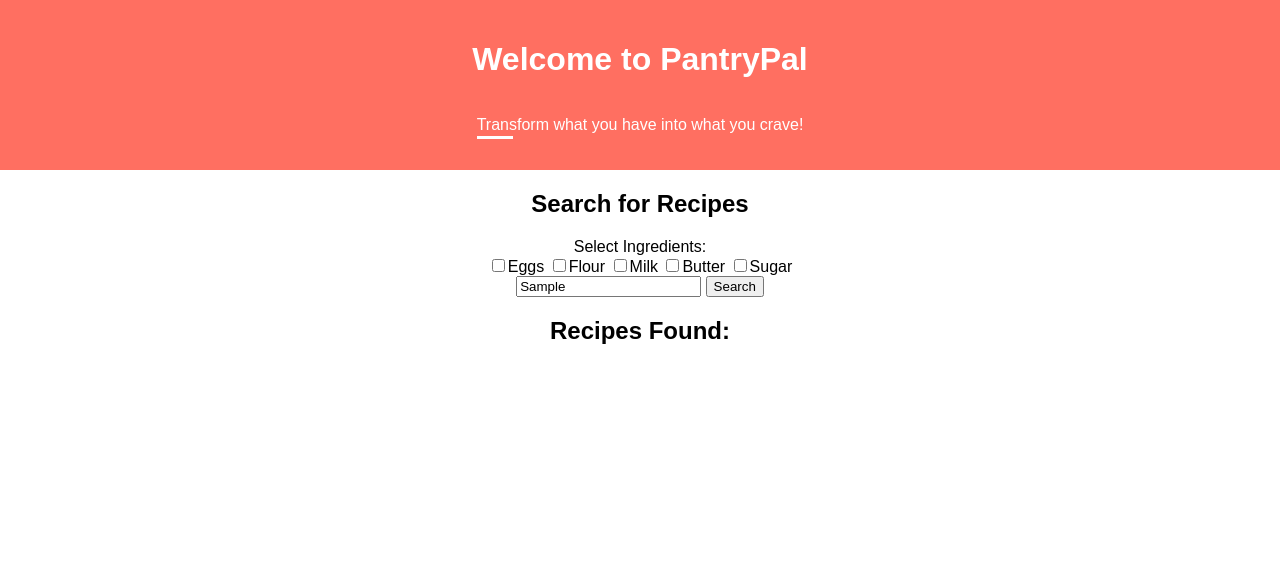
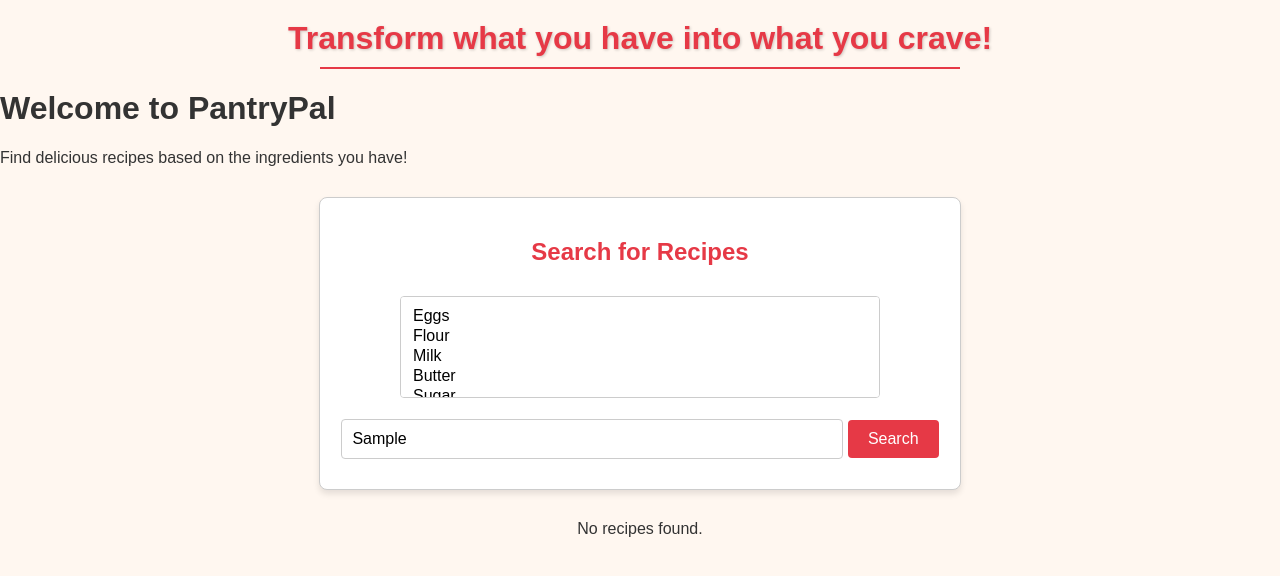
Before and after one commit to conga0881/pantrypal, a plain HTML site: page index.html in a window 1280 px wide. Both pictures are taken after typing "Sample" into the empty fields and a click on the button "Search". Drawn offline with Linux system fonts and the light colour scheme.

Commit message:
Updated search functionality and recipe links

```diff
--- a/index.html
+++ b/index.html
@@ -5,33 +5,30 @@
     <meta name="viewport" content="width=device-width, initial-scale=1.0">
     <title>PantryPal</title>
     <link rel="stylesheet" href="styles.css">
+    <script defer src="script.js"></script>
 </head>
 <body>
-  <header>
+    <div class="slogan">Transform what you have into what you crave!</div>
     <h1>Welcome to PantryPal</h1>
-    <p class="slogan">Transform what you have into what you crave!</p>
-  </header>
+    <p>Find delicious recipes based on the ingredients you have!</p>
 
-  <main>
-    <section>
+    <div class="search-container">
         <h2>Search for Recipes</h2>
-      <div class="ingredient-selection">
-        <label>Select Ingredients:</label>
-        <div>
-          <input type="checkbox" value="Eggs" id="eggs"><label for="eggs">Eggs</label>
-          <input type="checkbox" value="Flour" id="flour"><label for="flour">Flour</label>
-          <input type="checkbox" value="Milk" id="milk"><label for="milk">Milk</label>
-          <input type="checkbox" value="Butter" id="butter"><label for="butter">Butter</label>
-          <input type="checkbox" value="Sugar" id="sugar"><label for="sugar">Sugar</label>
+        <select id="ingredient-list" multiple>
+            <option value="eggs">Eggs</option>
+            <option value="flour">Flour</option>
+            <option value="milk">Milk</option>
+            <option value="butter">Butter</option>
+            <option value="sugar">Sugar</option>
+            <option value="cheese">Cheese</option>
+            <option value="chocolate">Chocolate</option>
+            <option value="tomato">Tomato</option>
+            <option value="onion">Onion</option>
+        </select>
+        <input type="text" id="additional-ingredients" placeholder="Enter additional ingredients (optional)">
+        <button id="search-button">Search</button>
     </div>
-        <input type="text" id="additional-ingredients" placeholder="Enter additional ingredients (e.g., chocolate)">
-        <button onclick="handleSearch()">Search</button>
-      </div>
-    </section>
 
-    <section id="recipe-results"></section>
-  </main>
-
-  <script src="script.js"></script>
+    <div id="results"></div>
 </body>
 </html>
--- a/script.js
+++ b/script.js
@@ -1,42 +1,42 @@
-const recipes = {
-  Pancakes: {
-    ingredients: ['Eggs', 'Flour', 'Milk'],
-    url: 'pancakes.html'
-  },
-  Cake: {
-    ingredients: ['Flour', 'Milk', 'Butter', 'Sugar'],
-    url: 'cake.html'
-  },
-  Omelette: {
-    ingredients: ['Eggs', 'Butter'],
-    url: 'omelette.html'
-  }
-};
+document.getElementById('search-button').addEventListener('click', function() {
+    const selectedIngredients = Array.from(document.querySelectorAll('#ingredient-list option:checked'))
+        .map(option => option.value.toLowerCase());
+    const additionalIngredients = document.getElementById('additional-ingredients').value
+        .split(',')
+        .map(ingredient => ingredient.trim().toLowerCase())
+        .filter(Boolean);
 
-function handleSearch() {
-  const checkboxes = document.querySelectorAll('input[type="checkbox"]:checked');
-  const selectedIngredients = Array.from(checkboxes).map(cb => cb.value);
+    const allIngredients = [...selectedIngredients, ...additionalIngredients];
 
-  const additionalInput = document.getElementById('additional-ingredients').value;
-  if (additionalInput) {
-    selectedIngredients.push(...additionalInput.split(',').map(item => item.trim()));
-  }
+    if (allIngredients.length === 0) {
+        alert("Please select or enter at least one ingredient.");
+        return;
+    }
 
-  searchRecipes(selectedIngredients);
-}
+    // Mock recipe database
+    const recipes = {
+        "Pancakes": ["eggs", "flour", "milk"],
+        "Omelette": ["eggs", "butter", "cheese"],
+        "Cake": ["flour", "sugar", "butter", "eggs"],
+        "Tomato Soup": ["tomato", "onion", "butter"]
+    };
 
-function searchRecipes(selectedIngredients) {
-  const resultsDiv = document.getElementById('recipe-results');
-  resultsDiv.innerHTML = '<h2>Recipes Found:</h2>';
+    const foundRecipes = Object.keys(recipes).filter(recipe => {
+        const recipeIngredients = recipes[recipe];
+        return allIngredients.every(ingredient => recipeIngredients.includes(ingredient));
+    });
 
-  for (const [name, recipe] of Object.entries(recipes)) {
-    const matches = recipe.ingredients.every(ingredient => selectedIngredients.includes(ingredient));
-    if (matches) {
-      const link = document.createElement('a');
-      link.href = recipe.url;
-      link.textContent = name;
-      resultsDiv.appendChild(link);
-      resultsDiv.appendChild(document.createElement('br'));
+    const resultsContainer = document.getElementById('results');
+    resultsContainer.innerHTML = "";
+
+    if (foundRecipes.length > 0) {
+        foundRecipes.forEach(recipe => {
+            const recipeLink = document.createElement('a');
+            recipeLink.href = `${recipe.toLowerCase().replace(/ /g, '-')}.html`;
+            recipeLink.textContent = recipe;
+            resultsContainer.appendChild(recipeLink);
+        });
+    } else {
+        resultsContainer.textContent = "No recipes found.";
     }
-  }
-}
+});
--- a/styles.css
+++ b/styles.css
@@ -1,74 +1,97 @@
+/* General body styling */
 body {
-    font-family: Arial, sans-serif;
+    font-family: 'Arial', sans-serif;
     margin: 0;
     padding: 0;
-    background-color: #ffffff;
+    background-color: #fff7f0;
+    color: #333;
 }
 
-header {
+/* Header and slogan styling */
+.slogan {
     text-align: center;
-    padding: 20px;
-    background-color: #FF6F61;
-    color: white;
+    font-size: 2rem;
+    font-weight: bold;
+    margin: 20px 0;
+    color: #e63946;
+    text-shadow: 1px 1px 3px rgba(0, 0, 0, 0.2);
 }
 
-.slogan {
-    position: relative;
-    display: inline-block;
+/* Underline animation for slogan */
+.slogan::after {
+    content: '';
+    display: block;
+    width: 0;
+    height: 2px;
+    margin: 10px auto;
+    background-color: #e63946;
+    animation: underline-expand 1s ease-in-out forwards;
 }
 
-.slogan::after {
-    content: "";
-    position: absolute;
-    width: 100%;
-    height: 3px;
-    background-color: white;
-    bottom: -5px;
-    left: 0;
-    animation: underline 2s infinite;
-}
-
-@keyframes underline {
+@keyframes underline-expand {
     0% {
         width: 0;
     }
     100% {
-        width: 100%;
+        width: 50%;
     }
 }
 
-main {
+/* Search container styling */
+.search-container {
     text-align: center;
-    margin-top: 20px;
+    margin: 30px auto;
+    padding: 20px;
+    background: white;
+    border: 1px solid #ccc;
+    border-radius: 8px;
+    max-width: 600px;
+    box-shadow: 0 4px 6px rgba(0, 0, 0, 0.1);
 }
 
-.search-section {
-    background-color: #fff5f0;
-    border: 1px solid #FF6F61;
-    padding: 20px;
-    width: 300px;
-    margin: 0 auto;
-    border-radius: 8px;
+.search-container h2 {
+    font-size: 1.5rem;
+    color: #e63946;
 }
 
-#searchButton {
-    background-color: #FF6F61;
+select, input[type="text"] {
+    width: 80%;
+    max-width: 500px;
+    padding: 10px;
+    margin: 10px 0;
+    font-size: 1rem;
+    border: 1px solid #ccc;
+    border-radius: 4px;
+}
+
+button {
+    padding: 10px 20px;
+    font-size: 1rem;
+    background-color: #e63946;
     color: white;
     border: none;
-    padding: 10px;
+    border-radius: 4px;
     cursor: pointer;
-    border-radius: 5px;
 }
 
-#recipeResults {
-    margin-top: 20px;
+button:hover {
+    background-color: #d62828;
 }
 
-ul {
-    list-style-type: none;
-    padding: 0;
+/* Recipe results */
+#results {
+    margin-top: 20px;
+    text-align: center;
 }
 
-li {
-    padding: 5px;
+#results a {
+    display: block;
+    font-size: 1.2rem;
+    color: #e63946;
+    text-decoration: none;
+    margin: 5px 0;
 }
+
+#results a:hover {
+    text-decoration: underline;
+}
```
Lines whose indentation alone changed are shown as unchanged.
